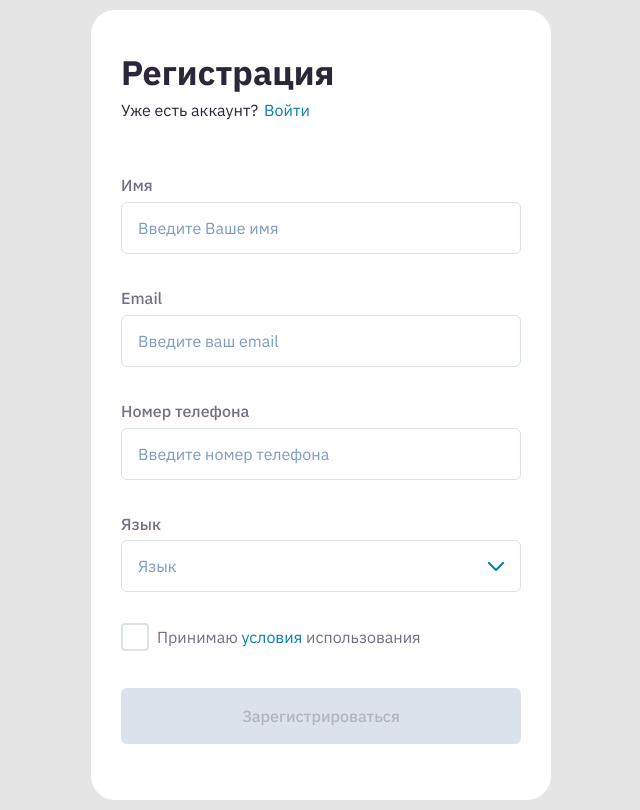
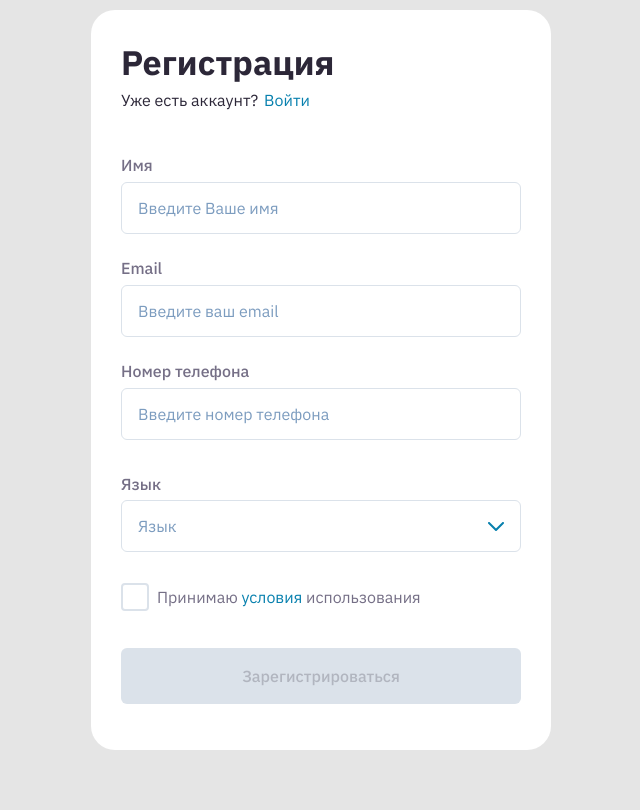
Before and after one commit to dimaldo86/registration, a Vue app: page / in a window 1280 px wide. Shown: the whole page, without its empty margins (319-959 px from the left). Built offline with nearby package versions, Linux system fonts and the light colour scheme.

Commit message:
Correct size form

```diff
--- a/src/components/Form.vue
+++ b/src/components/Form.vue
@@ -155,8 +155,8 @@ export default {
     justify-content:flex-start;
     // align-items:center;
     width:460px;
-    min-height:790px;
-    padding:40px 30px;
+    min-height:740px;
+    padding:30px 30px;
     background: var(--white-color);
     box-shadow: 0px 12px 24px rgba(var(--secondary-color), 0.02), 0px 32px 64px rgba(var(--secondary-color), 0.04);
     border-radius: 24px;
--- a/src/components/UI/MyInput.vue
+++ b/src/components/UI/MyInput.vue
@@ -63,7 +63,7 @@ export default {
 
 <style lang="scss" scoped>
 .wrap {
-        margin-top: 34px;
+        margin-top: 24px;
 
           &__label {
             font-weight: 500;
```
Also changed, not shown: vue.config.js (+1 -17 lines).
